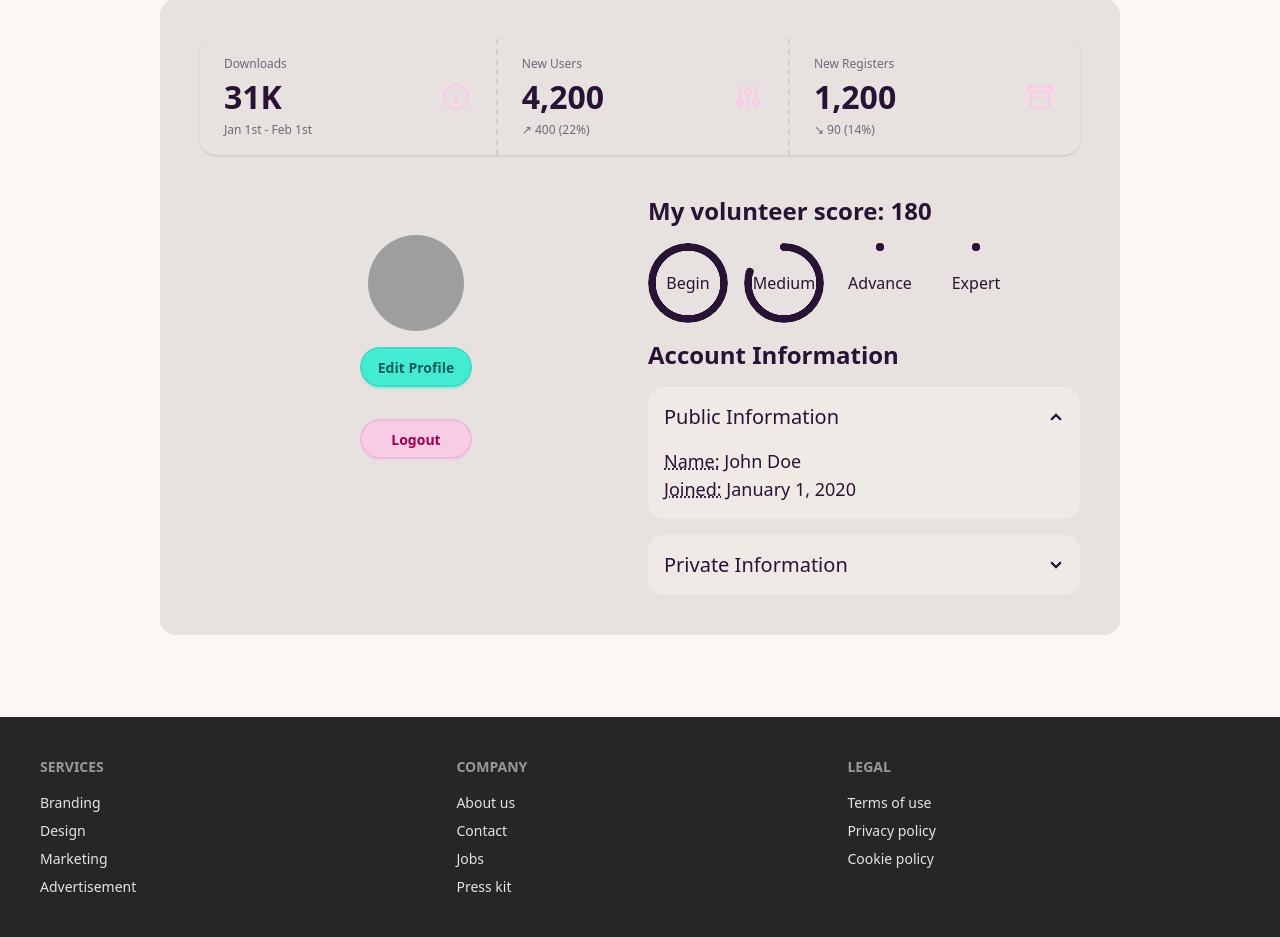
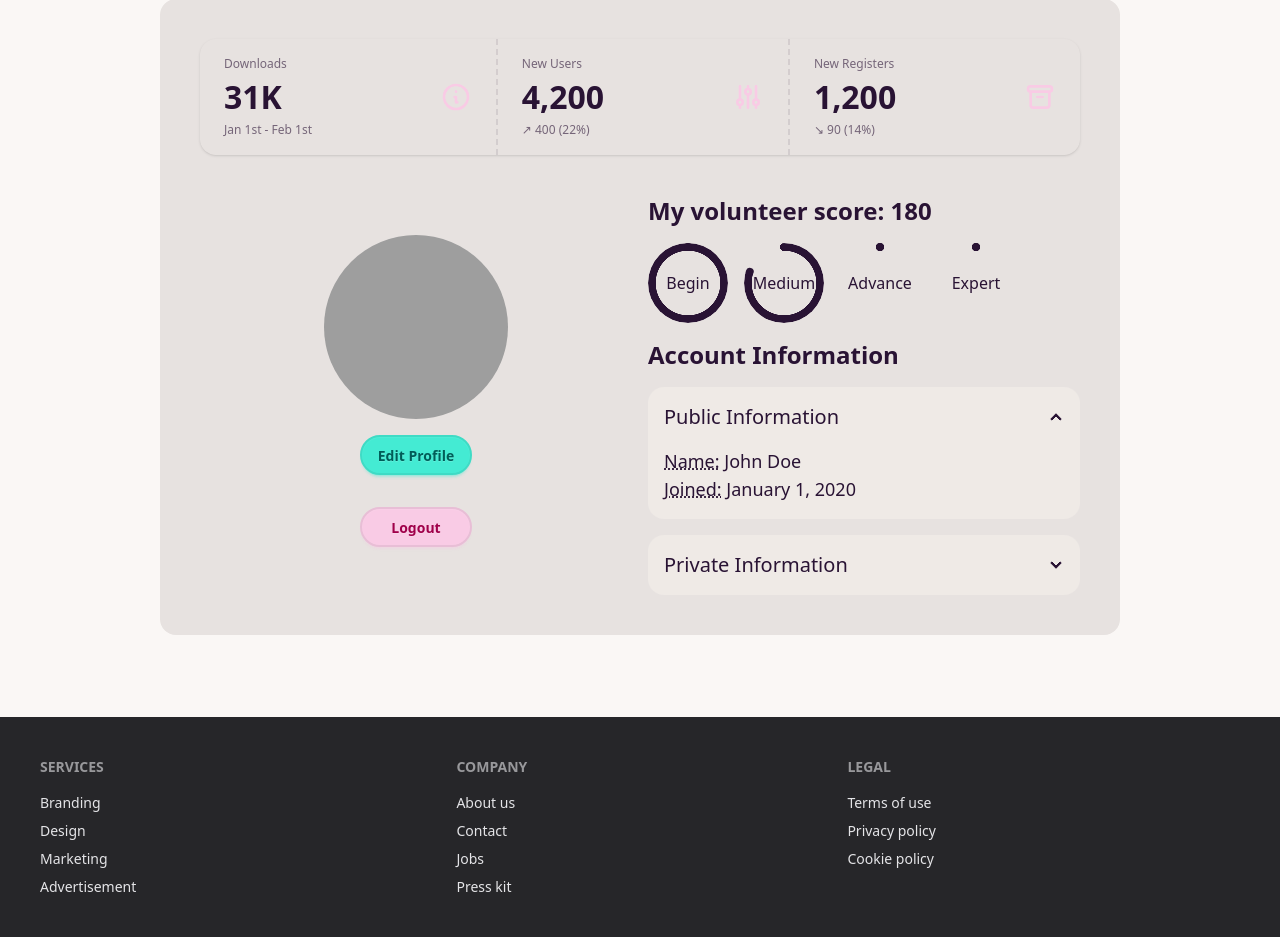
Before and after one commit to alesss-b/kindred-causes, a Django app: page /account/ in a window 1280 px wide. Shown: the part 155-1092 px from the top of the page. Run offline with Django 5.2, Linux system fonts and the light colour scheme; grey boxes are pictures that could not be loaded.

Commit message:
Change the size of profile photo

```diff
--- a/kindred_causes/main/static/css/output.css
+++ b/kindred_causes/main/static/css/output.css
@@ -2369,12 +2456,36 @@
   .h-8 {
     height: calc(var(--spacing) * 8);
   }
+  .h-11 {
+    height: calc(var(--spacing) * 11);
+  }
+  .h-15 {
+    height: calc(var(--spacing) * 15);
+  }
+  .h-20 {
+    height: calc(var(--spacing) * 20);
+  }
   .h-24 {
     height: calc(var(--spacing) * 24);
   }
+  .h-26 {
+    height: calc(var(--spacing) * 26);
+  }
+  .h-29 {
+    height: calc(var(--spacing) * 29);
+  }
+  .h-30 {
+    height: calc(var(--spacing) * 30);
+  }
   .h-32 {
     height: calc(var(--spacing) * 32);
   }
+  .h-36 {
+    height: calc(var(--spacing) * 36);
+  }
+  .h-46 {
+    height: calc(var(--spacing) * 46);
+  }
   .h-\[1em\] {
     height: 1em;
   }
@@ -2405,8 +2516,32 @@
   .w-10 {
     width: calc(var(--spacing) * 10);
   }
+  .w-11 {
+    width: calc(var(--spacing) * 11);
+  }
+  .w-15 {
+    width: calc(var(--spacing) * 15);
+  }
+  .w-20 {
+    width: calc(var(--spacing) * 20);
+  }
   .w-24 {
     width: calc(var(--spacing) * 24);
+  }
+  .w-26 {
+    width: calc(var(--spacing) * 26);
+  }
+  .w-29 {
+    width: calc(var(--spacing) * 29);
+  }
+  .w-30 {
+    width: calc(var(--spacing) * 30);
+  }
+  .w-36 {
+    width: calc(var(--spacing) * 36);
+  }
+  .w-46 {
+    width: calc(var(--spacing) * 46);
   }
   .w-52 {
     width: calc(var(--spacing) * 52);
@@ -3436,6 +3575,42 @@ video {
   syntax: "*";
   inherits: false;
 }
+@property --tw-backdrop-blur {
+  syntax: "*";
+  inherits: false;
+}
+@property --tw-backdrop-brightness {
+  syntax: "*";
+  inherits: false;
+}
+@property --tw-backdrop-contrast {
+  syntax: "*";
+  inherits: false;
+}
+@property --tw-backdrop-grayscale {
+  syntax: "*";
+  inherits: false;
+}
+@property --tw-backdrop-hue-rotate {
+  syntax: "*";
+  inherits: false;
+}
+@property --tw-backdrop-invert {
+  syntax: "*";
+  inherits: false;
+}
+@property --tw-backdrop-opacity {
+  syntax: "*";
+  inherits: false;
+}
+@property --tw-backdrop-saturate {
+  syntax: "*";
+  inherits: false;
+}
+@property --tw-backdrop-sepia {
+  syntax: "*";
+  inherits: false;
+}
 @property --tw-ease {
   syntax: "*";
   inherits: false;
--- a/kindred_causes/main/templates/account.html
+++ b/kindred_causes/main/templates/account.html
@@ -68,7 +68,7 @@
             <!--Profile-->
             <div class="flex flex-col items-center space-y-4">
                 <figure class="px-10 pt-10">
-                    <img src="https://img.daisyui.com/images/stock/photo-1534528741775-53994a69daeb.webp" alt="Avatar" class="rounded-full w-24 h-24">
+                    <img src="https://img.daisyui.com/images/stock/photo-1534528741775-53994a69daeb.webp" alt="Avatar" class="rounded-full w-46 h-46">
                 </figure>
                 <div class="card-actions flex flex-col space-y-6">
                     <a href="/account_management" class="btn btn-primary w-full">Edit Profile</a> <!--Refer to profile management page-->
```
Also changed, not shown: other parts of kindred_causes/main/static/css/output.css (+91 -0 lines).
